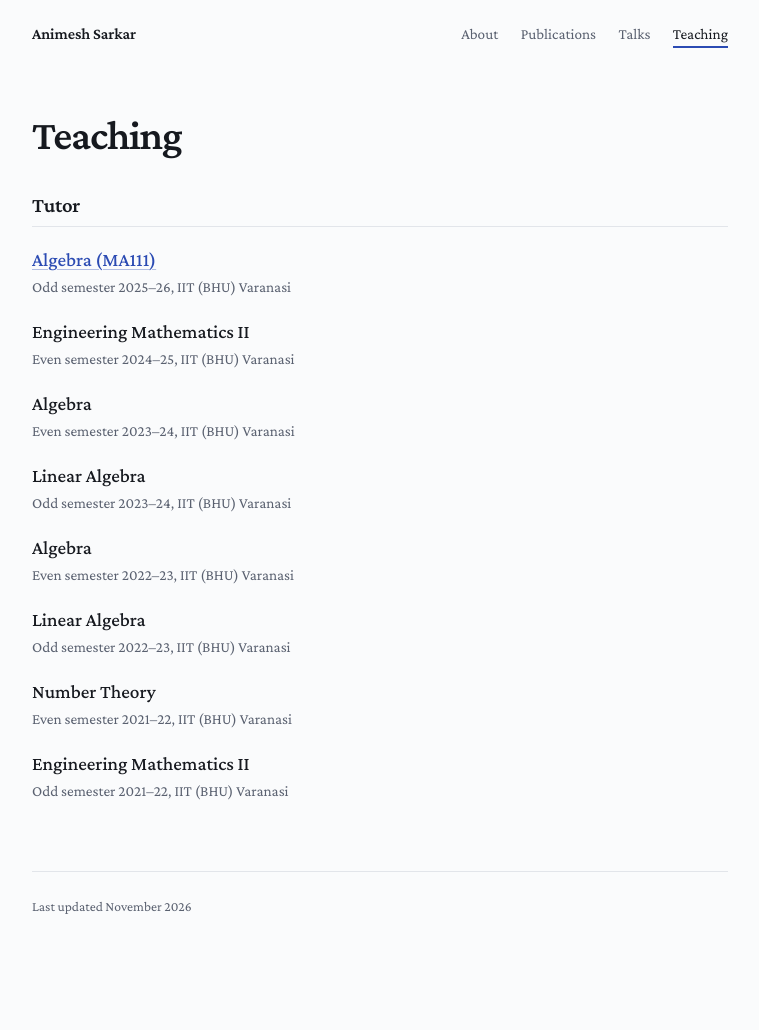
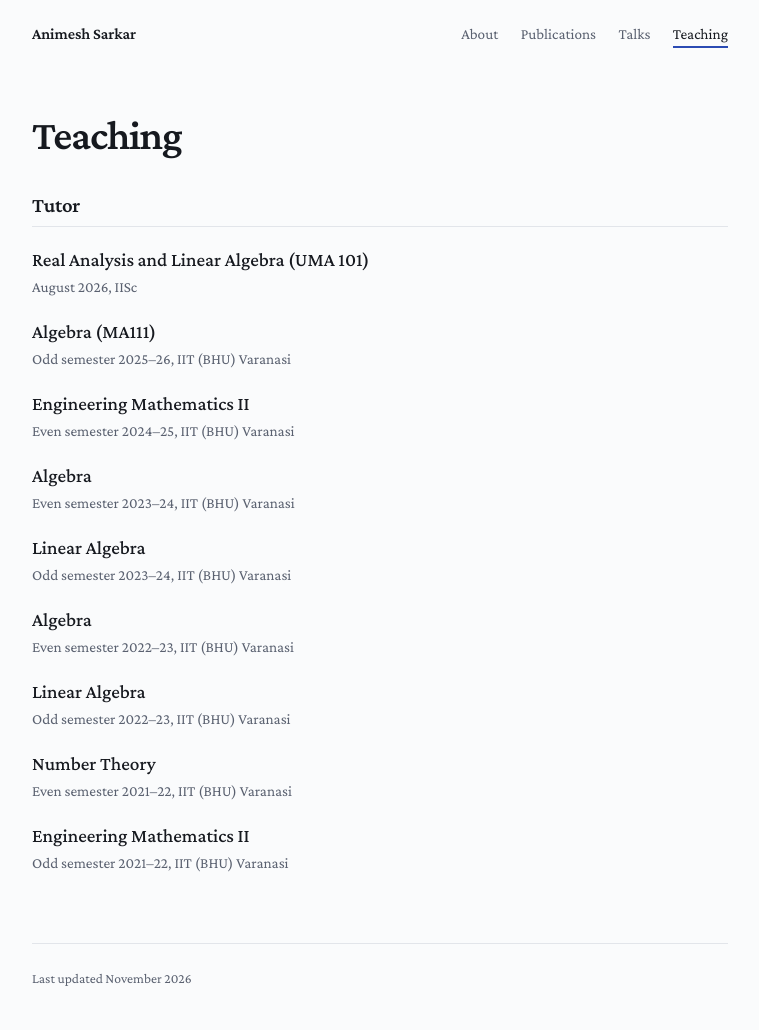
Before and after one commit to 4nimesh/4nimesh.github.io, a Jekyll site: the page built from teaching.html, in a window 1280 px wide. Shown: the whole page, without its empty margins (260-1019 px from the left). Built offline with Jekyll 4.4.1, drawn with Linux system fonts in a browser that asks for light colours; before the commit the page ends 958 px from its top, so only the background shows below that.

Commit message:
Update teaching.yml

```diff
--- a/_data/teaching.yml
+++ b/_data/teaching.yml
@@ -1,9 +1,12 @@
 # Courses where I tutored, newest first. `page` is optional (a link to a course page).
 
+- course: Real Analysis and Linear Algebra (UMA 101)
+  term: August 2026
+  place: IISc
 - course: Algebra (MA111)
   term: Odd semester 2025–26
   place: IIT (BHU) Varanasi
-  page: /ma111.html
+  # page: /ma111.html
 - course: Engineering Mathematics II
   term: Even semester 2024–25
   place: IIT (BHU) Varanasi
```
